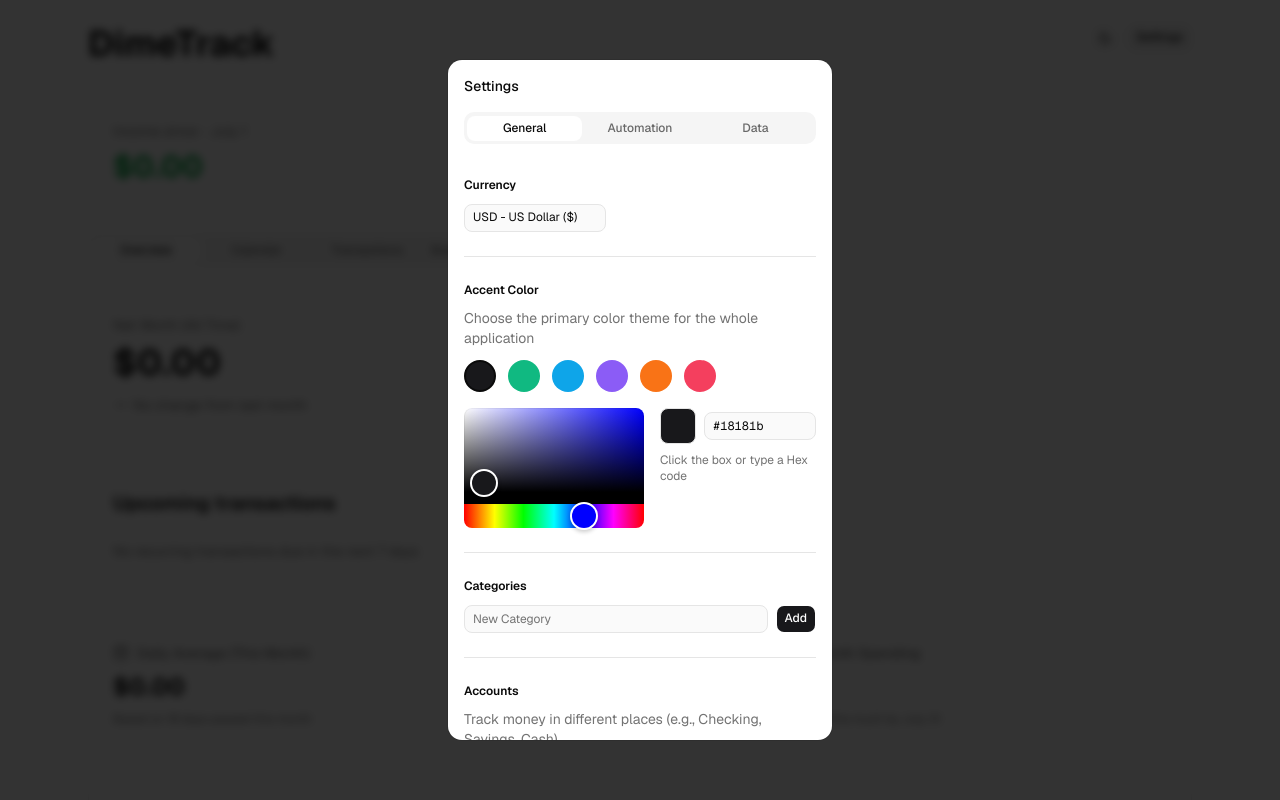
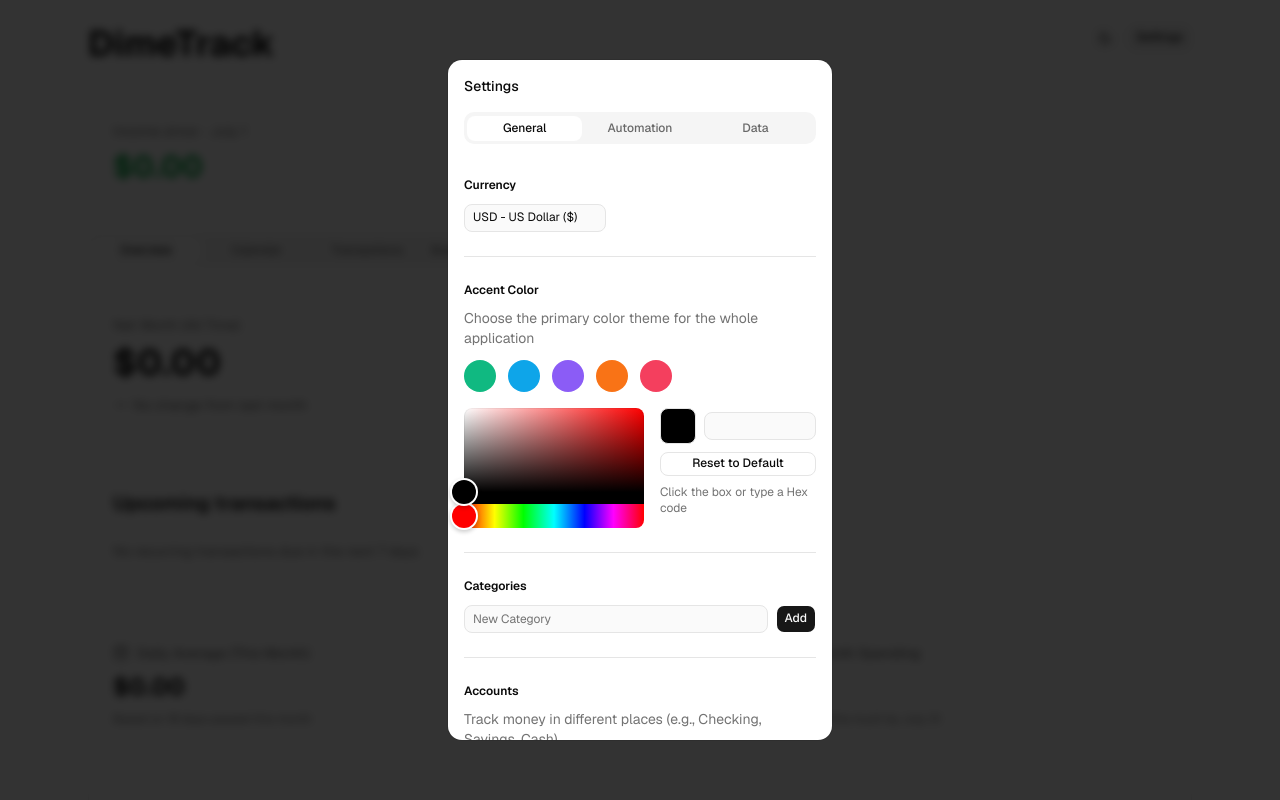
Before and after one commit to d3monas/DimeTrack, a Next.js app: page /app in a window 1280 px wide. Both pictures are taken after a click on the button "Settings". Shown: the top 800 px of the page. Built offline with nearby package versions, Linux system fonts and the light colour scheme; some icons are missing.

Commit message:
feat: add a reset to default theme button in color accent picker

```diff
--- a/app/app/page.tsx
+++ b/app/app/page.tsx
@@ -79,7 +79,7 @@ export default function Home() {
 
   const [defaultAccountId, setDefaultAccountId] = useState<string>("")
 
-  const [accentColor, setAccentColor] = useState<string>(ACCENT_COLORS[0].hex)
+  const [accentColor, setAccentColor] = useState<string>("")
 
   // load localstorage
   useEffect(() => {
@@ -94,7 +94,7 @@ export default function Home() {
     setCategoryCustomization(data.categoryCustomization)
     setAccounts(data.accounts || [])
     setDefaultAccountId(data.defaultAccountId || "")
-    setAccentColor(data.accentColor || ACCENT_COLORS[0].hex)
+    setAccentColor(data.accentColor || "")
     setIsLoaded(true)
   }, [])
 
@@ -176,19 +176,23 @@ export default function Home() {
   }, [isLoaded, defaultAccountId])
 
   useEffect(() => {
-    if (isLoaded && accentColor) {
+    if (isLoaded) {
+      if (accentColor) {
         const c = colord(accentColor)
 
         if (!c.isValid()) {
           return
         }
-
         document.documentElement.style.setProperty("--primary", accentColor)
 
         const foreground = c.brightness() > 0.5 ? "#000000" : "#ffffff"
         document.documentElement.style.setProperty("--primary-foreground", foreground)
-
         saveAccentColor(accentColor)
+      } else {
+        document.documentElement.style.removeProperty("--primary")
+        document.documentElement.style.removeProperty("--primary-foreground")
+        saveAccentColor("")
+      }
     }
   }, [isLoaded, accentColor])
 
@@ -527,7 +531,7 @@ export default function Home() {
     setCategoryCustomization(data.categoryCustomization || {})
     setAccounts(data.accounts || [])
     setDefaultAccountId(data.defaultAccountId || "")
-    setAccentColor(data.accentColor || ACCENT_COLORS[0].hex)
+    setAccentColor(data.accentColor || "")
 
     toast.success("Backup file imported successfully")
   }
--- a/components/settings/settingsUI.tsx
+++ b/components/settings/settingsUI.tsx
@@ -118,11 +118,11 @@ export function SettingsDialog({
                             </div>
 
                             <div className="flex flex-col sm:flex-row sm:items-start gap-4">
-                                <HexColorPicker color={accentColor} onChange={onAccentChange} style={{ width: '100%', maxWidth: '180px', height: '120px' }} />
+                                <HexColorPicker color={accentColor || "#000000"} onChange={onAccentChange} style={{ width: '100%', maxWidth: '180px', height: '120px' }} />
                                 <div className="flex flex-col gap-2 w-full sm:w-auto">
                                     <div className="flex items-center gap-2">
-                                        <label className="relative h-9 w-9 rounded-md border overflow-hidden cursor-pointer shrink-0" style={{ backgroundColor: accentColor }}>
-                                            <input type="color" value={accentColor} onChange={(e) => onAccentChange(e.target.value)} className="absolute inset-0 opacity-0 cursor-pointer" />
+                                        <label className="relative h-9 w-9 rounded-md border overflow-hidden cursor-pointer shrink-0" style={{ backgroundColor: accentColor || "#000" }}>
+                                            <input type="color" value={accentColor || "#000000"} onChange={(e) => onAccentChange(e.target.value)} className="absolute inset-0 opacity-0 cursor-pointer" />
                                         </label>
                                         <Input type="text" value={accentColor} onChange={(e) => {
                                             let val = e.target.value
@@ -134,6 +134,7 @@ export function SettingsDialog({
                                         className="w-28 font-mono text-sm"
                                         maxLength={7} />
                                     </div>
+                                    <Button variant="outline" size="sm" className="w-full sm:w-auto" onClick={() => onAccentChange("")}>Reset to Default</Button>
                                     <p className="text-xs text-muted-foreground">Click the box or type a Hex code</p>
                                 </div>
                             </div>
--- a/lib/consts.ts
+++ b/lib/consts.ts
@@ -23,7 +23,6 @@ export const DEFAULT_ACCOUNT_ICON = "Wallet"
 export const STARTING_BALANCE_CATEGORY = "Starting Balance"
 
 export const ACCENT_COLORS = [
-    {name: "Slate", hex: "#18181b"},
     {name: "Emerald", hex: "#10b981"},
     {name: "Ocean", hex: "#0ea5e9"},
     {name: "Royal", hex: "#8b5cf6"},
```
Lines whose indentation alone changed are shown as unchanged.
